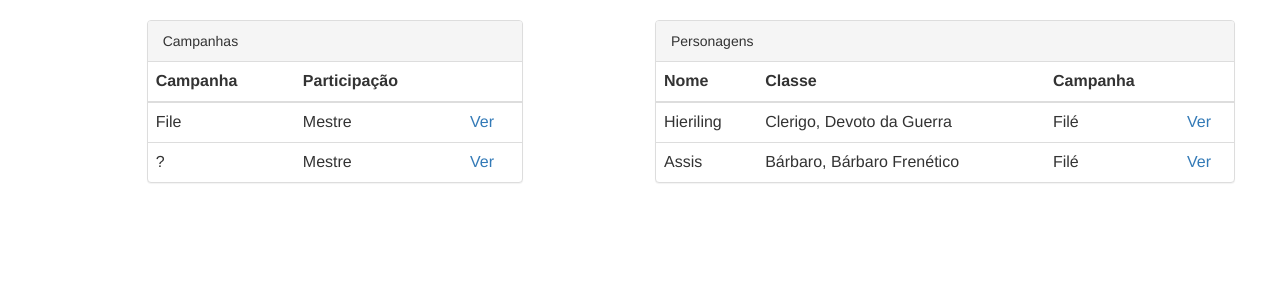
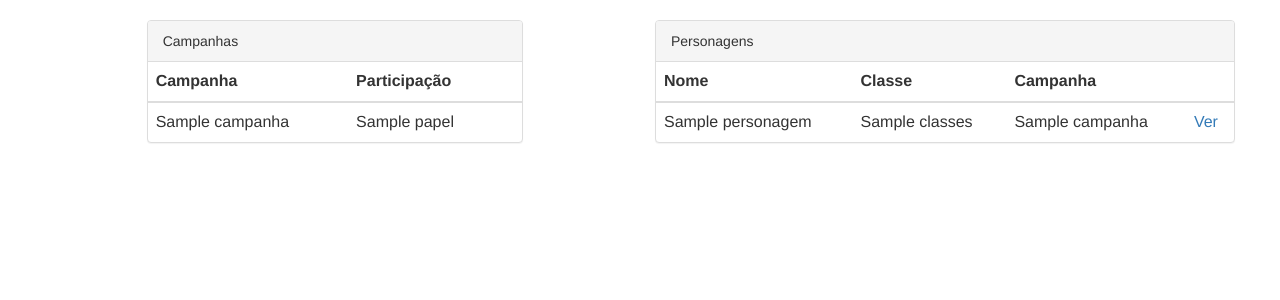
Before and after one commit to easy-rpg/SheetAPI, a Python web app: template rpg/templates/core/index.html in a window 1280 px wide. Shown: the part 52-352 px from the top of the page. Run offline with Jinja, Linux system fonts and the light colour scheme; the template is opened without the code that fills it: most values are stand-ins (such as "Sample title", 1, 10 or a date in 2020); some libraries are stand-ins or nearby versions.

Commit message:
index ok

```diff
--- a/rpg/core/controllers.py
+++ b/rpg/core/controllers.py
@@ -1,7 +1,7 @@
 from flask import Blueprint, render_template, flash, session, g, redirect, request
 from rpg import db
 from rpg.core.forms import LoginForm, UsuarioForm
-from rpg.core.models import Usuario
+from rpg.core.models import Usuario, Campanha
 
 mod_core = Blueprint('core', __name__)
 
@@ -11,7 +11,9 @@ def index():
     if g.usuario is None:
         return redirect('/login')
 
-    return render_template('core/index.html', usuario=g.usuario)
+    campanhas = Campanha.query.all()
+
+    return render_template('core/index.html', campanhas=campanhas, usuario=g.usuario)
 
 
 @mod_core.route('/login', methods=['GET', 'POST'])
--- a/rpg/templates/core/index.html
+++ b/rpg/templates/core/index.html
@@ -14,16 +14,17 @@
                         </tr>
                     </thead>
                     <tbody>
+                    {% for campanha in campanhas %}
                         <tr>
-                            <td>File</td>
-                            <td>Mestre</td>
-                            <td><a href="#">Ver</a></td>
+                            <td>{{ campanha.nome }}</td>
+                            <td>{{ campanha.papel(usuario) }}</td>
+                            {% if campanha.papel(usuario) == 'jogador' %}
+                            <td><a href="#">Ver M</a></td>
+                            {% elif campanha.papel(usuario) == 'jogador' %}
+                            <td><a href="#">Ver J</a></td>
+                            {% endif %}
                         </tr>
-                        <tr>
-                            <td>?</td>
-                            <td>Mestre</td>
-                            <td><a href="#">Ver</a></td>
-                        </tr>
+                    {% endfor %}
                     </tbody>
                 </table>
             </div>
@@ -41,18 +42,14 @@
                         </tr>
                     </thead>
                     <tbody>
+                        {% for personagem in usuario.personagens %}
                         <tr>
-                            <td>Hieriling</td>
-                            <td>Clerigo, Devoto da Guerra</td>
-                            <td>Filé</td>
+                            <td>{{ personagem.nome }}</td>
+                            <td>{{ personagem.classes }}</td>
+                            <td>{{ personagem.campanha.nome }}</td>
                             <td><a href="#">Ver</a></td>
                         </tr>
-                        <tr>
-                            <td>Assis</td>
-                            <td>Bárbaro, Bárbaro Frenético</td>
-                            <td>Filé</td>
-                            <td><a href="#">Ver</a></td>
-                        </tr>
+                        {% endfor %}
                     </tbody>
                 </table>
              </div>
```
